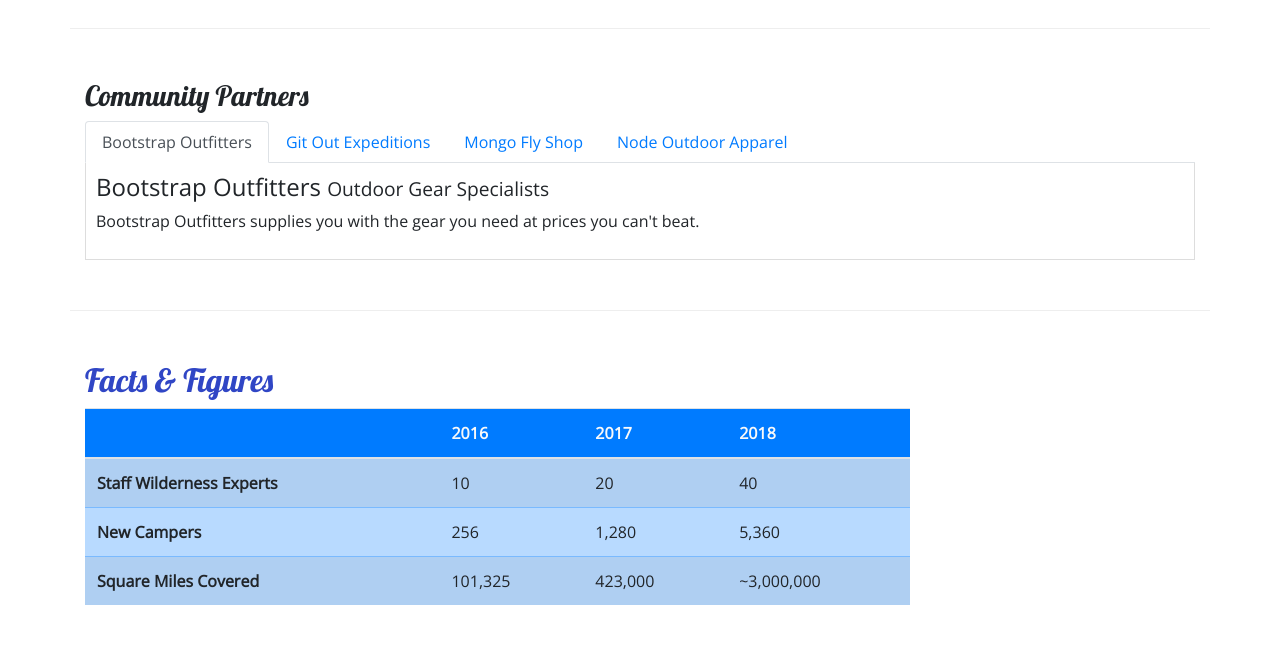
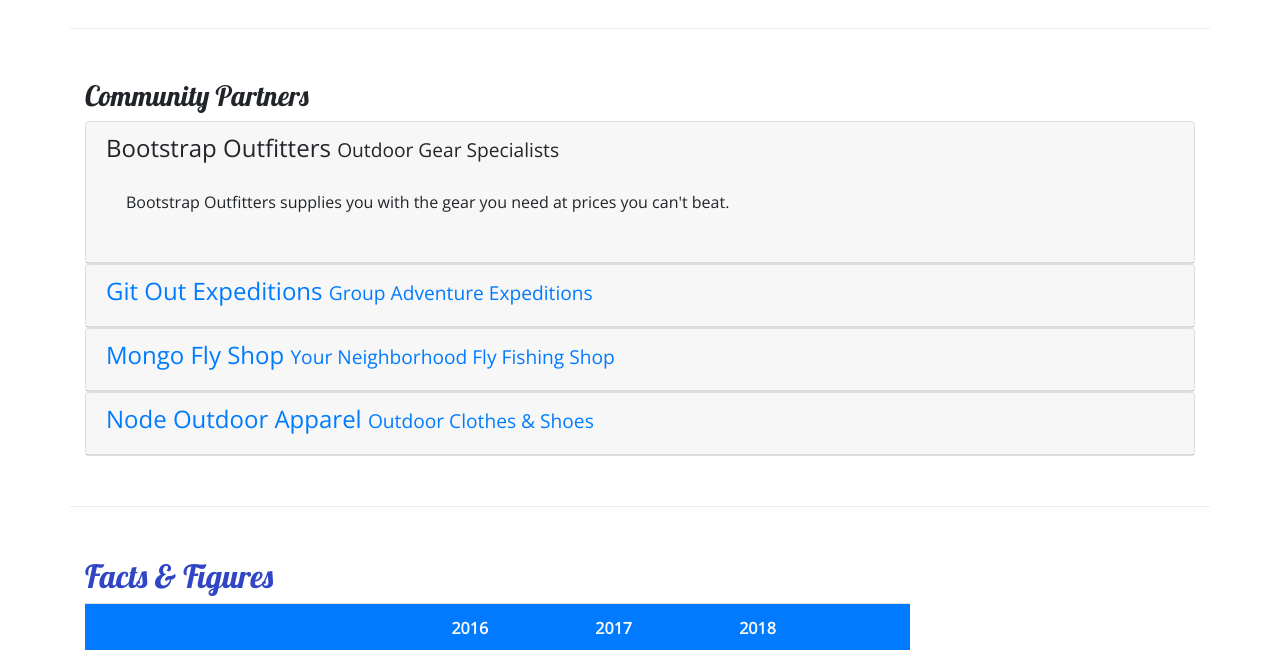
Before and after one commit to Cyrun2/nucamp, a website: page aboutus.html in a window 1280 px wide. Shown: the part 800-1450 px from the top of the page. Drawn offline with nearby package versions, Linux system fonts and the light colour scheme.

Commit message:
Made it with an accordion style and added Aria validation

```diff
--- a/aboutus.html
+++ b/aboutus.html
@@ -21,7 +21,7 @@
         <div class="container">
             <div class="row">
                 <div class="col-4 col-sm-3 col-md-2 align-self-center">
-                    <img src="/img/logo.png" class="img-fluid" />
+                    <img src="/img/logo.png" class="img-fluid" alt="Logo" />
                 </div>
                 <div class="col">
                     <h1>NuCamp</h1>
@@ -33,7 +33,8 @@
 
     <nav class="navbar navbar-expand-sm navbar-dark sticky-top">
         <div class="container">
-            <a class="navbar-brand" href="index.html"><img src="/img/logo.png" height="30" width="30" /></a>
+            <a class="navbar-brand" href="index.html"><img src="/img/logo.png" height="30" width="30"
+                alt="logo" /></a>
             <button class="navbar-toggler ml-auto" type="button" data-toggle="collapse"
             data-target="#nucampNavbar">
                 <span class="navbar-toggler-icon"></span>
@@ -114,44 +115,66 @@
         <div class="row row-content">
             <div class="col">
                 <h3>Community Partners</h3>
-                <ul class="nav nav-tabs">
-                    <li class="nav-item">
-                        <a class="nav-link active" href="#bootstrap" role="tab" data-toggle="tab">
-                            Bootstrap Outfitters</a>
-                    </li>
-                    <li class="nav-item">
-                        <a class="nav-link" href="#git" role="tab" data-toggle="tab">
-                        Git Out Expeditions</a>
-                    </li>
-                    <li class="nav-item">
-                        <a class="nav-link" href="#mongo" role="tab" data-toggle="tab">
-                        Mongo Fly Shop</a>
-                    </li>
-                    <li class="nav-item">
-                        <a class="nav-link" href="#git" role="tab" data-toggle="tab">
-                            Node Outdoor Apparel</a>
-                    </li>
-                </ul>
-                <div class="tab-content">
-                    <div role="tabpanel" class="tab-pane fade show active" id="bootstrap">
-                        <h4>Bootstrap Outfitters <small>Outdoor Gear Specialists</small></h4>
-                        <p class="d-none d-sm-block">Bootstrap Outfitters supplies you with the gear
-                            you need at prices you can't beat.</p>
-                    </div>
-                    <div role="tabpanel" class="tab-pane fade" id="git">
-                        <h4>Git Out Expeditions <small>Group Adventure Expeditions</small></h4>
-                        <p class="d-none d-sm-block">Join Git Out Expeditions to explore new horizons
-                            with a group of other adventurers!</p>
-                    </div>
-                    <div role="tabpanel" class="tab-pane fade" id="mongo">
-                        <h4>Mongo Fly Shop <small>Your Neighborhood Fly Fishing Shop</small></h4>
-                        <p class="d-none d-sm-block">Need a new fishing pole, a tacklebox,
-                            or flies of all kinds? Stop by Mongo Fly Shop.</p>
-                    </div>
-                    <div role="tabpanel" class="tab-pane fade" id="node">
-                        <h4>Node Outdoor Apparel <small>Outdoor Clothes & Shoes</small></h4>
-                        <p class="d-none d-sm-block">From polar fleeces to swimsuits,
-                            hiking boots to waders, a visit to Node will be sure to get youcovered.</p>
+                <div id="accordion">
+                    <div role="tablist" aria-label="Community Partners">
+                        <div class="card">
+                            <div role="tab" class="card-header">
+                                <h4>
+                                    <a data-toggle="collapse" data-target="#bootstrap">
+                                    Bootstrap Outfitters <small>Outdoor Gear Specialists</small></a>
+                                </h4>
+                                <div class="collapse show" id="bootstrap" data-parent="#accordion">
+                                    <div class="card-body">
+                                        <p class="d-none d-sm-block">Bootstrap Outfitters supplies you
+                                            with the gear you need at prices you can't beat.</p>
+                                    </div>
+                                </div>
+                            </div>
+                        </div>
+                        <div class="card">
+                            <div role="tab" class="card-header">
+                                <h4>
+                                    <a class="collapsed" data-toggle="collapse" data-target="#git">
+                                    Git Out Expeditions <small>Group Adventure Expeditions</small></a>
+                                </h4>
+                                <div class="collapse" id="git" data-parent="#accordion">
+                                    <div class="card-body">
+                                        <p class="d-none d-sm-block">Join Git Out Expeditions to explore
+                                            new horizons with a group of other adventurers!</p>
+                                    </div>
+                                </div>
+                            </div>
+                        </div>
+                        <div class="card">
+                            <div role="tab" class="card-header">
+                                <h4>
+                                    <a class="collapsed" data-toggle="collapse" data-target="#mongo">
+                                    Mongo Fly Shop <small>Your Neighborhood Fly Fishing Shop</small></a>
+                                </h4>
+                                <div class="collapse" id="mongo" data-parent="#accordion">
+                                    <div class="card-body">
+                                        <p class="d-none d-sm-block">Need a new fishing pole,
+                                            a tacklebox, or flies of all kinds? Stop by Mongo Fly Shop.
+                                        </p>
+                                    </div>
+                                </div>
+                            </div>
+                        </div>
+                        <div class="card">
+                            <div role="tab" class="card-header">
+                                <h4>
+                                    <a class="collapsed" data-toggle="collapse" data-target="#node">
+                                    Node Outdoor Apparel <small>Outdoor Clothes & Shoes</small></a>
+                                </h4>
+                                <div class="collapse" id="node" data-parent="#accordion">
+                                    <div class="card-body">
+                                        <p class="d-none d-sm-block">From polar fleeces to swimsuits,
+                                            hiking boots to waders, a visit to Node will be sure to get
+                                            youcovered.</p>
+                                    </div>
+                                </div>
+                            </div>
+                        </div>
                     </div>
                 </div>
             </div>
@@ -220,7 +243,7 @@
                 </div>
                 <div class="col-sm-4 text-center">
                     <a role="button" class="btn btn-link"><i class="fa fa-phone" href="tel:+12065551234">
-                        </i>1-206-555-1234</a><br />
+                    </i>1-206-555-1234</a><br />
                     <a role="button" class="btn btn-link"><i class="fa fa-envelope-o"
                             href="mailto:campsites@nucamp.co"></i>campsites@nucamp.co</a>
                 </div>
```
